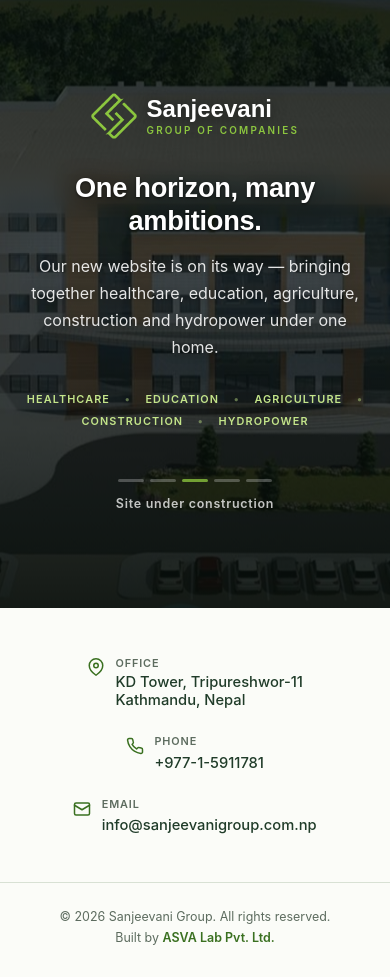
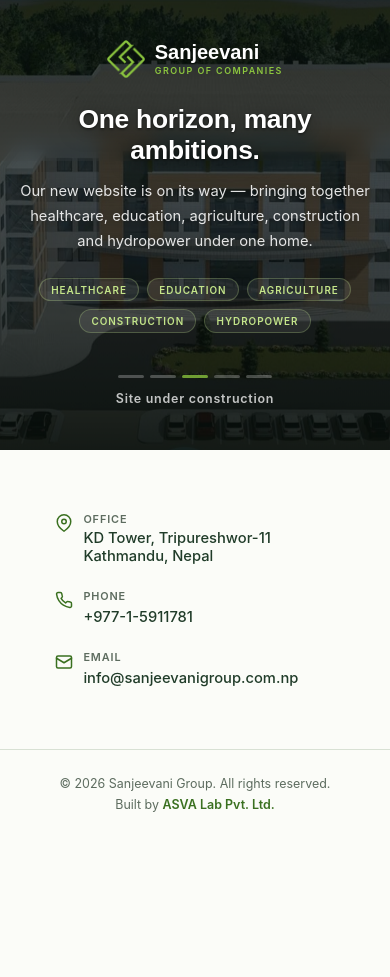
Before and after one commit to sachinghimire374-beep/sanjeevani-group-under-construction, a plain HTML site: page index.html in a window 390 px wide. After the commit the page ends 844 px from the top, so only its background shows below. Drawn offline with Linux system fonts and the light colour scheme.

Commit message:
Optimize layout for mobile viewports

```diff
--- a/index.html
+++ b/index.html
@@ -203,6 +203,21 @@
       color: rgba(196, 229, 138, 0.45);
     }
 
+    @media (max-width: 560px) {
+      .sectors {
+        gap: 0.5rem;
+      }
+      .sectors span {
+        background: rgba(255,255,255,0.08);
+        border: 1px solid rgba(196, 229, 138, 0.25);
+        border-radius: 999px;
+        padding: 0.3rem 0.7rem;
+      }
+      .sectors span:not(:last-child)::after {
+        content: none;
+      }
+    }
+
     /* ── Progress indicator (echoes the group's own slide-dash motif) ── */
     .status {
       display: inline-flex;
@@ -319,9 +334,22 @@
     }
 
     @media (max-width: 480px) {
-      .hero { padding: 2.75rem 1.25rem 3rem; }
-      .headline { font-size: 1.7rem; }
-      .contact-grid { gap: 1.6rem; }
+      .hero { padding: 2.5rem 1.25rem 2.75rem; min-height: auto; }
+      .lockup { margin-bottom: 1.6rem; }
+      .lockup img { width: 38px; height: 38px; }
+      .lockup-text .name { font-size: 1.25rem; }
+      .lockup-text .sub { font-size: 0.56rem; letter-spacing: 0.16em; }
+      .headline { font-size: 1.65rem; margin-bottom: 0.8rem; }
+      .subtext { font-size: 0.92rem; margin-bottom: 1.5rem; }
+      .sectors { margin-bottom: 1.8rem; font-size: 0.62rem; }
+      .contact { padding: 2.5rem 1.5rem; }
+      .contact-grid { gap: 1.5rem; }
+      .contact-item { width: 100%; max-width: 280px; }
+    }
+
+    @media (max-width: 360px) {
+      .headline { font-size: 1.45rem; }
+      .sectors span { padding: 0.26rem 0.6rem; }
     }
   </style>
 </head>
```
